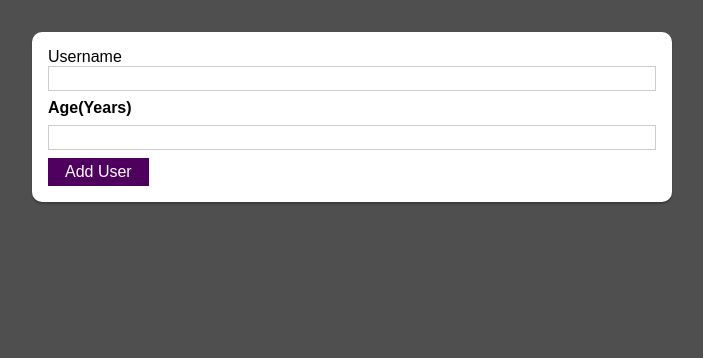
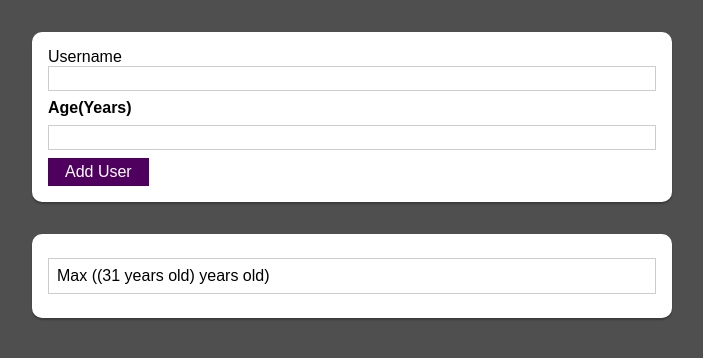
Before and after one commit to ppalladio/AddUser, a React (Create React App) app: page / in a window 1280 px wide. Shown: the top 358 px of the page, without its empty margins (288-991 px from the left). Built offline with nearby package versions, Linux system fonts and the light colour scheme.

Commit message:
render user list

```diff
--- a/src/App.js
+++ b/src/App.js
@@ -1,12 +1,13 @@
 import React, { useState } from 'react';
 import AddUser from './components/Users/AddUser';
-
+import UserList from './components/UserList';
 function App() {
-    let init = [{name:'Max', age:'(31 years old)'}];
+    let init = [{ name: 'Max', age: '(31 years old)' }];
     // const [users, setUsers] = useState(init)
     return (
         <div>
             <AddUser />
+            <UserList users={init} />
         </div>
     );
 }
--- a/src/components/UserList.js
+++ b/src/components/UserList.js
@@ -1,5 +1,17 @@
-import './UserList.scss'
-
-function UserList() {};
+import classes from './UserList.module.css';
+import Card from './UI/Card';
+function UserList(props) {
+    return (
+        <Card className={classes.users}>
+            <ul>
+                {props.users.map((user) => (
+                    <li>
+                        {user.name} ({user.age} years old){' '}
+                    </li>
+                ))}
+            </ul>
+        </Card>
+    );
+}
 
 export default UserList;
--- /dev/null
+++ b/src/components/UserList.module.css
@@ -0,0 +1,16 @@
+.users {
+    margin: 2rem auto;
+    width: 90%;
+    max-width: 40rem;
+  }
+
+  .users ul {
+    list-style: none;
+    padding: 1rem;
+  }
+
+  .users li {
+    border: 1px solid #ccc;
+    margin: 0.5rem 0;
+    padding: 0.5rem;
+  }
```
Also changed, not shown: src/components/UserList.scss (deleted).
